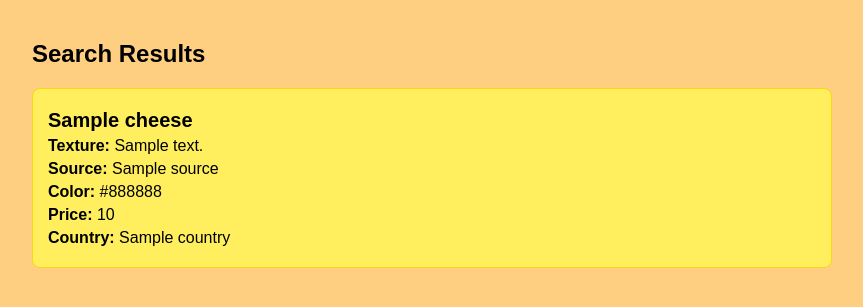
After one commit to MO1-dot-618/cheesy-life, a Flask app: template website/templates/results.html in a window 1280 px wide. The commit adds this page. Shown: the top 307 px of the page, without its empty margins (138-1001 px from the left). Run offline with Flask 3, Linux system fonts and the light colour scheme; the template is opened without the code that fills it: most values are stand-ins (such as "Sample title", 1, 10 or a date in 2020); some libraries are stand-ins or nearby versions.

Commit message:
Fixed search results

```diff
--- a/website/static/scripts/filter.js
+++ b/website/static/scripts/filter.js
@@ -42,22 +42,27 @@ $(document).ready(function() {
         if (countryFilter) {
             url += 'country=' + encodeURIComponent(countryFilter);
         }
-        console.log("Constructed URL:", url);
+
+        history.pushState(null, null, url);
 
         // Send a GET request to the server
         fetch(url)
-            .then(response => response.json())
-            .then(data => {
-            // Handle the response data
+            .then(response => {
+                if (!response.ok) {
+                    throw new Error('Network response was not ok');
+                }
+                return response.text(); // Expecting HTML content
+            })
+        .then(data => {
+            // Handle the HTML content
             console.log(data); // For example, log the data to the console
-            // Update the UI with the search results
-            document.getElementById("search-results").innerHTML = JSON.stringify(data);
-            })
-            .catch(error => {
+            // Update the UI with the received HTML content
+            document.getElementById("results").innerHTML = data;
+        })
+        .catch(error => {
             // Handle any errors
             console.error('Error:', error);
-            });
-
+        });
 
     };
 
--- a/website/static/styles/style_filter.css
+++ b/website/static/styles/style_filter.css
@@ -16,11 +16,6 @@
 
 .filter-category {
     margin-bottom: 20px;
-}
-
-.results-section {
-    width: calc(80% - 40px); float:right;
-    margin-inline-start: 20px;
 }
 
 input[type="text"] {
--- /dev/null
+++ b/website/templates/results.html
@@ -0,0 +1,71 @@
+<!DOCTYPE html>
+<html lang="en">
+<head>
+    <meta charset="utf-8">
+    <title>Cheesy Life</title>
+    <link rel="icon" href="../static/images/favicon.png" type="image/x-icon">
+    <link rel="stylesheet" href="../static/styles/style1.css">
+    <link rel="stylesheet" href="../static/styles/style_filter.css">
+    <script src="https://code.jquery.com/jquery-3.2.1.min.js"></script>
+    <script type="text/javascript" src="../static/scripts/filter.js"></script>
+    <style>
+        body {
+            margin: 0;
+            padding: 0;
+            font-family: Arial, sans-serif;
+        }
+        .results-section {
+            padding: 20px;
+            margin: 0;
+            margin-left: 150px;
+            max-width: 800px;
+        }
+        .cheese-item {
+            background-color: #fff711ed;
+            border: 1px solid rgb(249, 215, 22);
+            border-radius: 8px;
+            padding: 15px;
+            margin-bottom: 20px;
+        }
+        .cheese-item:nth-child(odd) {
+            background-color: #ffef5e;
+        }
+        .cheese-item:nth-child(even) {
+            background-color: #ffe732;
+        }
+        .cheese-item h2 {
+            font-size: 20px;
+            margin: 5px 0;
+            font-weight: bold;
+        }
+        .cheese-item p {
+            font-size: 16px;
+            margin: 5px 0;
+        }
+        .cheese-item img {
+            width: 100px;
+            height: 100px;
+            margin-right: 20px;
+            border-radius: 8px;
+        }
+    </style>
+</head>
+<body>
+    <section class="results-section">
+        <h2>Search Results</h2>
+        <div id="results"></div>
+        {% if results %}
+            {% for cheese in results %}
+                <div class="cheese-item">
+                    <h2>{{ cheese.name }}</h2>
+                    <p><strong>Texture:</strong> {{ cheese.texture }}</p>
+                    <p><strong>Source:</strong> {{ cheese.source }}</p>
+                    <p><strong>Color:</strong> {{ cheese.color }}</p>
+                    <p><strong>Price:</strong> {{ cheese.price }}</p>
+                    <p><strong>Country:</strong> {{ cheese.country }}</p>
+                </div>
+            {% endfor %}
+        {% endif %}
+    </section>
+</body>
+</html>
--- a/website/templates/types.html
+++ b/website/templates/types.html
@@ -72,8 +72,8 @@
             </section>
 
             <section class="results-section">
-                <h2>Search Results</h2>
-                <div id="search-results"></div>
+                <div id="results"></div>
+
             </section>
         </main>
 
```
Also changed, not shown: scrap.py (added, +36 -0 lines), search_types.py (+14 -6 lines), website/static/sql/image.sql (added, +9 -0 lines), website/templates/home.html (+6 -6 lines), website/views.py (+2 -14 lines), 1 other file.
